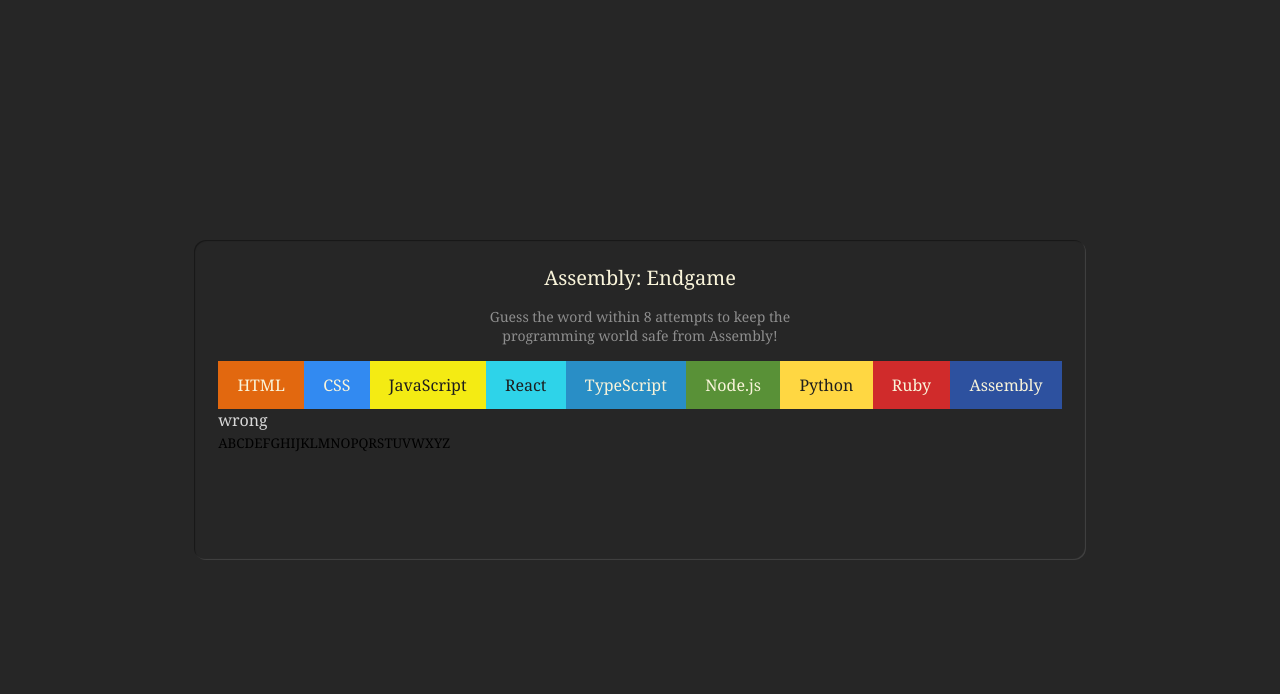
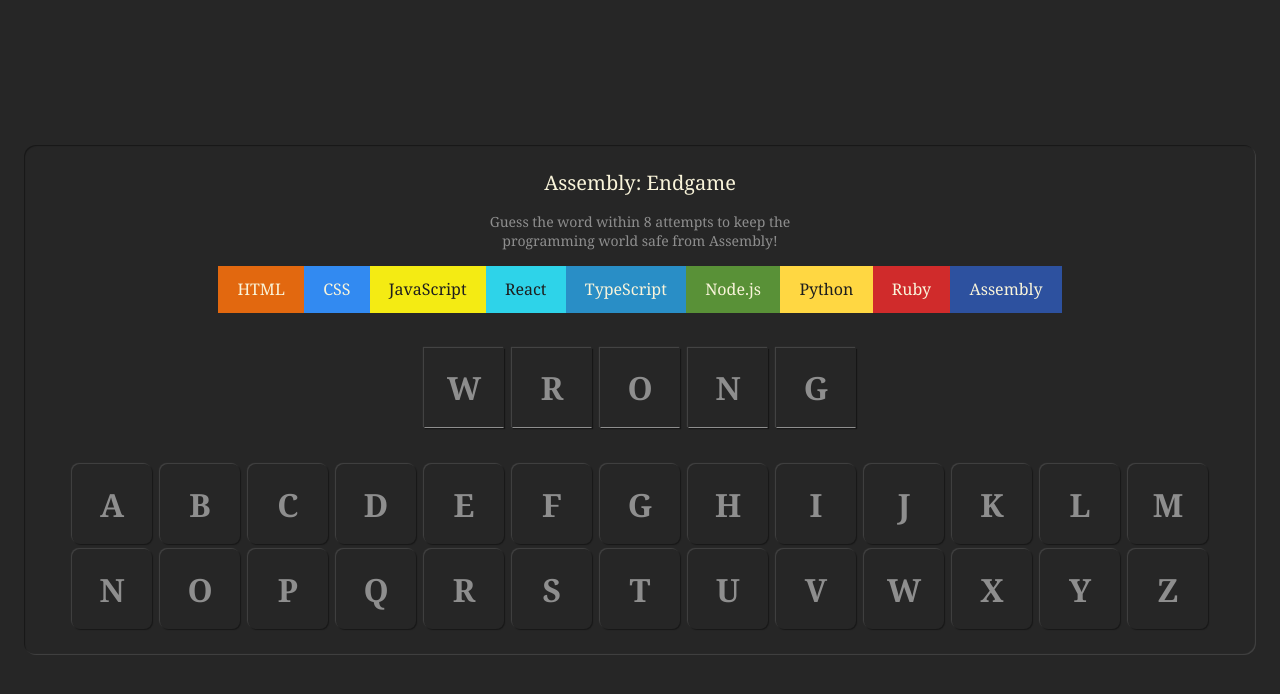
Before and after one commit to Jogata/SoftUni-React-Project, a React (Vite) app in the folder client/: page / in a window 1280 px wide. Shown: the top 694 px of the page. Built offline with nearby package versions, Linux system fonts and the light colour scheme; a web font is replaced by a local one.

Commit message:
added css

```diff
--- a/client/public/styles.css
+++ b/client/public/styles.css
@@ -721,3 +721,45 @@ header > p {
   display: inline-block;
   padding: 0.8em 1.2em;
 }
+
+.letters {
+  /* margin-top: 2rem; */
+  text-align: center;
+}
+
+.letter {
+  display: inline-block;
+  width: 80px;
+  height: 80px;
+  margin: 0.15rem 0.25rem;
+  /* padding: 0.5em 0.62em; */
+  color: #8E8E8E;
+  font-size: 2rem;
+  font-weight: bold;
+  font-family: inherit;
+  border-radius: 8px;
+  /* border: 1px solid; */
+  box-shadow: 1px 1px 1px #0006,
+          -1px -1px 1px #fff2;
+}
+
+.word {
+  margin: 2rem 0;
+  text-align: center;
+}
+
+.word .letter {
+  display: inline-flex;
+  align-items: center;
+  justify-content: center;
+  text-transform: uppercase;
+  border-radius: 0;
+  border: 1px solid transparent;
+  border-bottom: 1px solid;
+  user-select: none;
+}
+
+.letters .letter:active {
+  box-shadow: inset 1px 1px 1px #0006,
+          inset -1px -1px 1px #fff2;
+}
```
Also changed, not shown: client/src/components/recepies/Main.jsx (line endings or trailing spaces).
